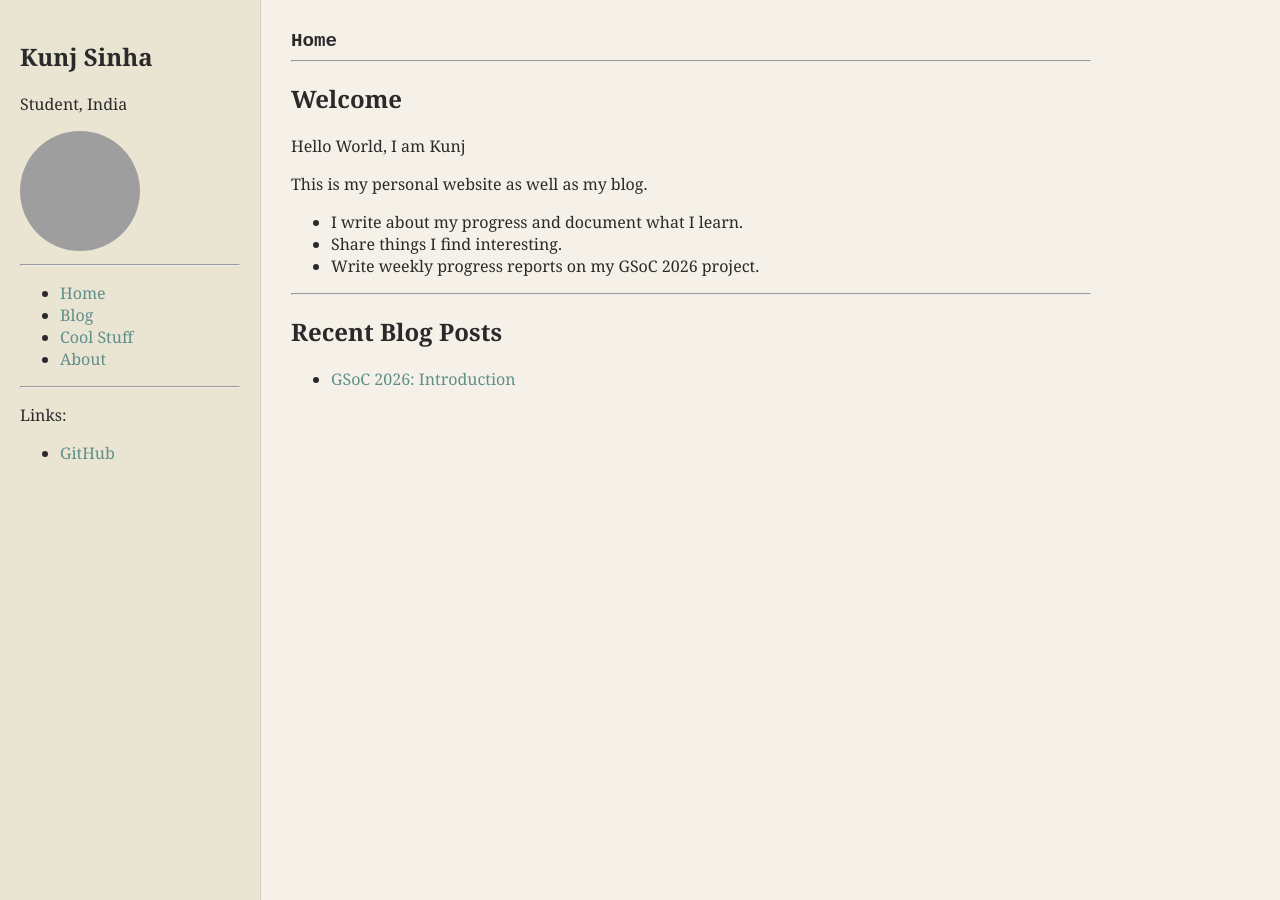
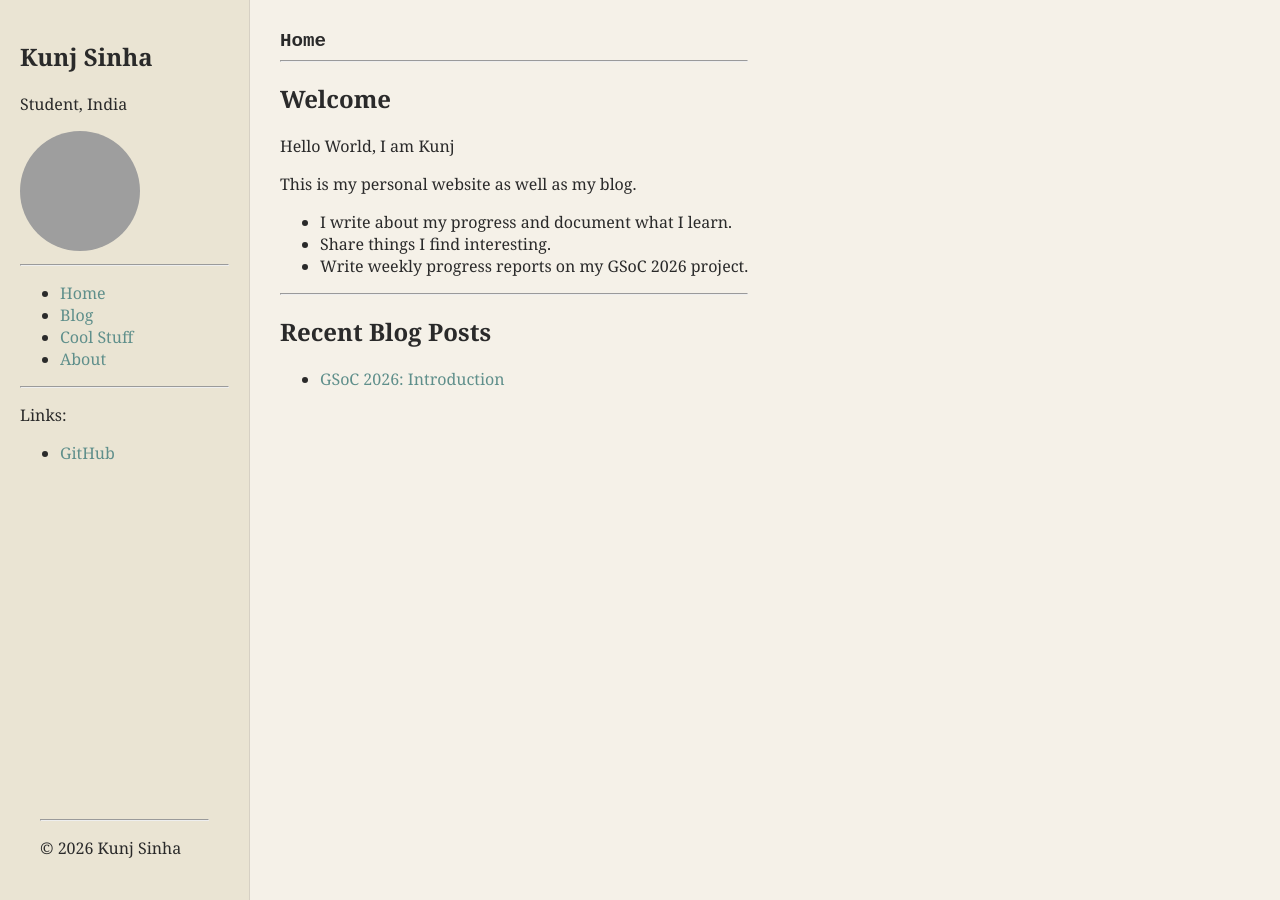
Before and after one commit to kunjsinha/kunjsinha.github.io, a Jekyll site: the page built from index.md, in a window 1280 px wide and 900 px high. Built offline with Jekyll 4.4.1, drawn with Linux system fonts in a browser that asks for light colours; grey boxes are pictures that could not be loaded.

Commit message:
Add footer

```diff
--- a/_includes/sidebar.html
+++ b/_includes/sidebar.html
@@ -18,3 +18,7 @@
 <ul>
   <li><a href="https://github.com/kunjsinha">GitHub</a></li>
 </ul>
+<footer class="footer">
+  <hr>
+  <p>© 2026 Kunj Sinha</p>
+</footer>
--- a/_layouts/default.html
+++ b/_layouts/default.html
@@ -13,12 +13,12 @@
   <aside class="sidebar">
     {% include sidebar.html %}
   </aside>
-
-  <main class="content">
-    {% include navbar.html %}
-    {{ content }}
-  </main>
-
+  <div class="main">
+    <main class="content">
+      {% include navbar.html %}
+      {{ content }}
+    </main>
+  </div>
 </div>
 
 </body>
--- a/assets/style.css
+++ b/assets/style.css
@@ -10,13 +10,15 @@
 }
 
 .sidebar {
-  width: 220px;
+  width: 250px;
   background: #eae4d3;
   padding: 20px;
   border-right: 1px solid #d6d0c4;
   height: 100vh;
   position: sticky;
   top: 0;
+  position: relative;
+  box-sizing: border-box;
 }
 
 .content {
@@ -38,3 +40,11 @@
   font-family: "Courier New", monospace;
   font-size: 1.2em;
 }
+
+.footer {
+  padding: 20px;
+  position: absolute;
+  bottom: 5px;
+  left: 20px;
+  right: 20px;
+}
```
